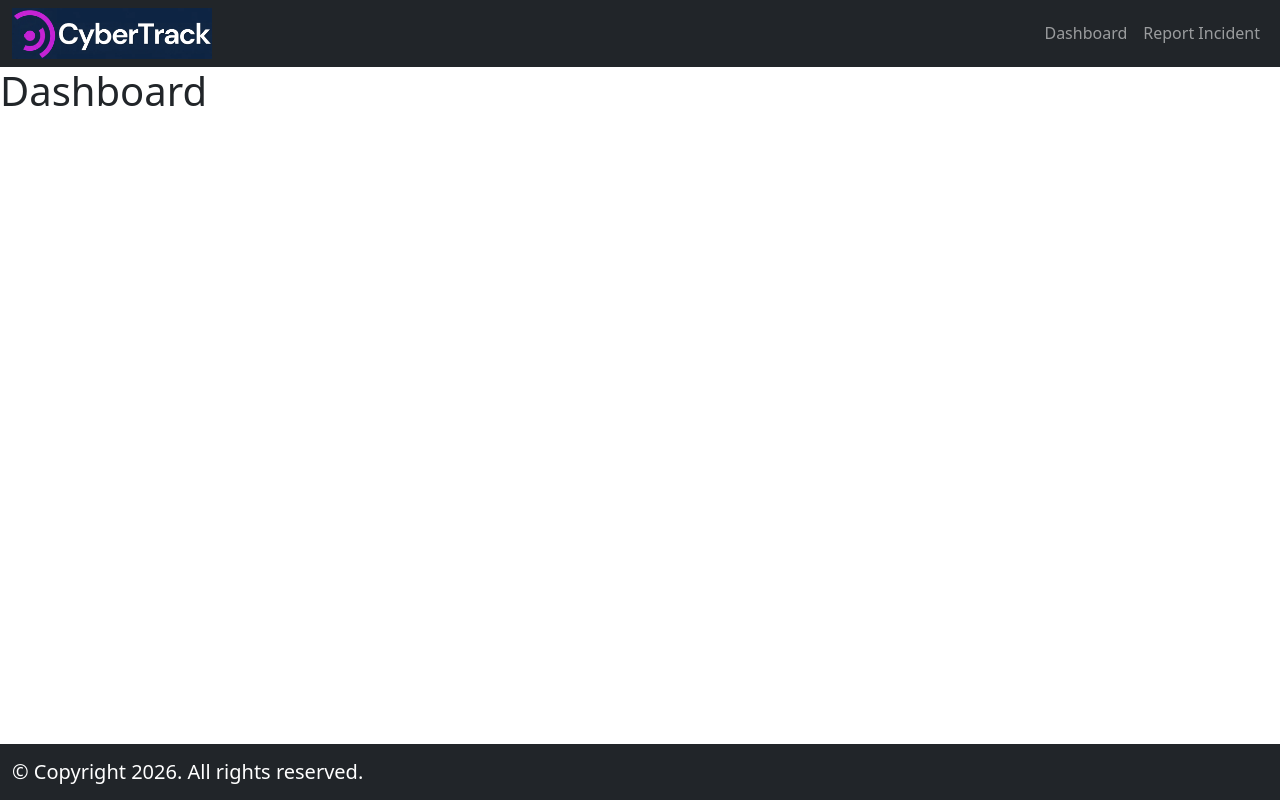
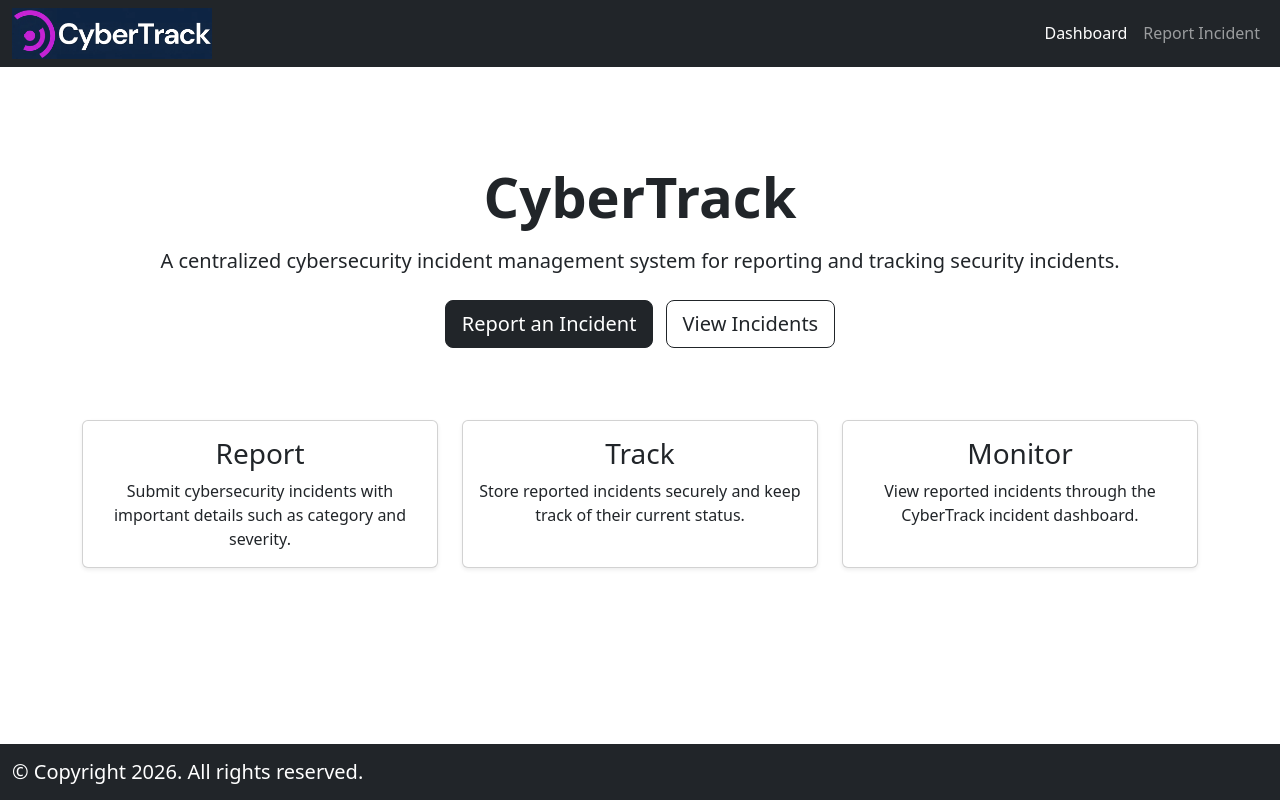
Before and after one commit to davidabati1960/INFR3120-Fall26-Project, a Node server app: page / in a window 1280 px wide. Run offline with Node 20, Linux system fonts and the light colour scheme; some libraries are stand-ins or nearby versions.

Commit message:
Improve CyberTrack homepage

```diff
--- a/routes/index.js
+++ b/routes/index.js
@@ -3,11 +3,11 @@ var router = express.Router();
 
 /* GET home page. */
 router.get('/', function(req, res, next) {
-  res.render('index', { title: 'Dashboard' });
+  res.render('index', { title: 'Home' });
 });
 /* GET home page. */
 router.get('/home', function(req, res, next) {
-  res.render('index', { title: 'Dashboard' });
+  res.render('index', { title: 'Home' });
 });
 /* GET incident page. */
 router.get('/incident', function(req, res, next) {
--- a/views/index.ejs
+++ b/views/index.ejs
@@ -1,6 +1,72 @@
 <%- include partials/header.ejs %>
 <%- include partials/main_nav.ejs %>
 
-    <h1><%= title %></h1>
+<main class="container py-5">
+
+    <section class="text-center py-5">
+        <h1 class="display-4 fw-bold">CyberTrack</h1>
+
+        <p class="lead mt-3">
+            A centralized cybersecurity incident management system
+            for reporting and tracking security incidents.
+        </p>
+
+        <div class="mt-4">
+            <a href="/incident" class="btn btn-dark btn-lg me-2">
+                <i class="fa-solid fa-shield-halved"></i>
+                Report an Incident
+            </a>
+
+            <a href="/dashboard" class="btn btn-outline-dark btn-lg">
+                <i class="fa-solid fa-table-list"></i>
+                View Incidents
+            </a>
+        </div>
+    </section>
+
+    <section class="row text-center mt-4">
+
+        <div class="col-md-4 mb-4">
+            <div class="card h-100 shadow-sm">
+                <div class="card-body">
+                    <i class="fa-solid fa-file-circle-plus fa-2x mb-3"></i>
+                    <h3 class="card-title">Report</h3>
+                    <p class="card-text">
+                        Submit cybersecurity incidents with important
+                        details such as category and severity.
+                    </p>
+                </div>
+            </div>
+        </div>
+
+        <div class="col-md-4 mb-4">
+            <div class="card h-100 shadow-sm">
+                <div class="card-body">
+                    <i class="fa-solid fa-database fa-2x mb-3"></i>
+                    <h3 class="card-title">Track</h3>
+                    <p class="card-text">
+                        Store reported incidents securely and keep
+                        track of their current status.
+                    </p>
+                </div>
+            </div>
+        </div>
+
+        <div class="col-md-4 mb-4">
+            <div class="card h-100 shadow-sm">
+                <div class="card-body">
+                    <i class="fa-solid fa-chart-simple fa-2x mb-3"></i>
+                    <h3 class="card-title">Monitor</h3>
+                    <p class="card-text">
+                        View reported incidents through the CyberTrack
+                        incident dashboard.
+                    </p>
+                </div>
+            </div>
+        </div>
+
+    </section>
+
+</main>
 
 <%- include partials/footer.ejs %>
```
